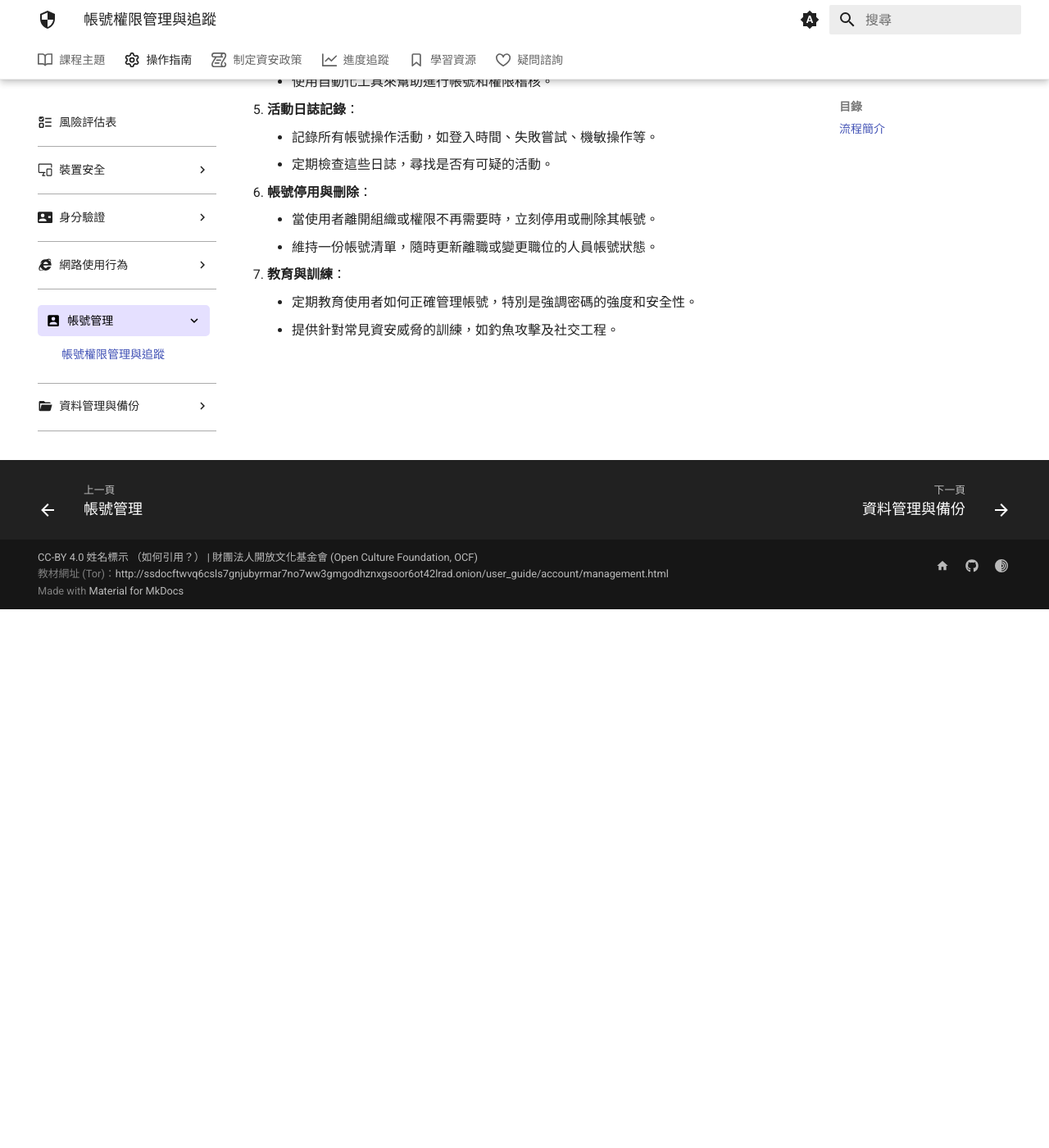
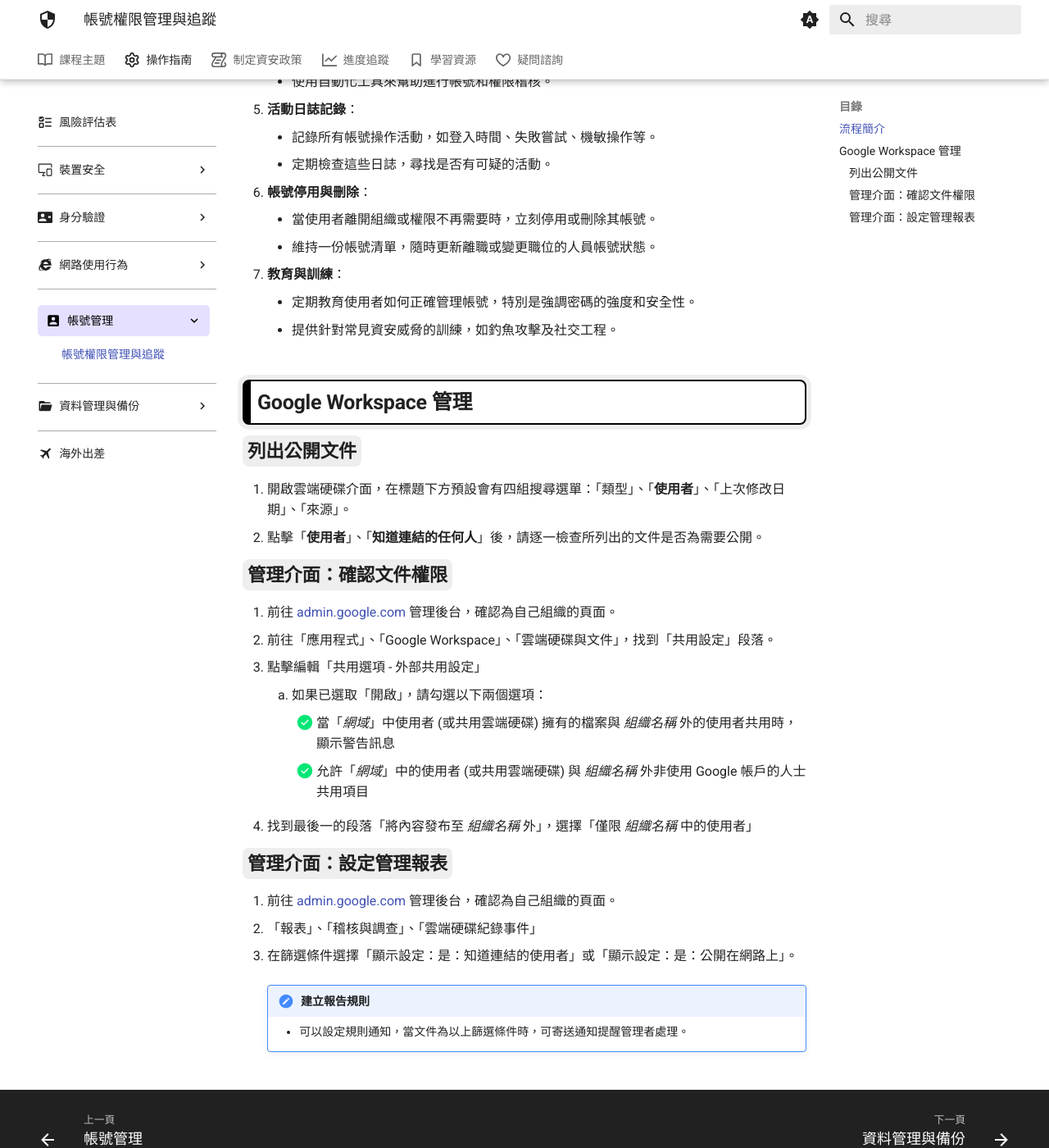
Before and after one commit to ocftw/ssd, an MkDocs documentation site: the page built from docs/user_guide/account/management.md, in a window 1280 px wide and 1400 px high, scrolled down 657 px. Shown: the whole window at 82% size. Built offline with MkDocs 1.6.1 and Material for MkDocs 9.7.7, drawn with Linux system fonts in a browser that asks for light colours; plug-ins that fetch from the network failed and are left out.

Commit message:
Update contents
Signed-off-by: Shield of Self-Defense (ocf.tw) <ssd@ocf.tw>

```diff
--- a/docs/user_guide/account/management.md
+++ b/docs/user_guide/account/management.md
@@ -35,3 +35,30 @@
 7. **教育與訓練**：
     - 定期教育使用者如何正確管理帳號，特別是強調密碼的強度和安全性。
     - 提供針對常見資安威脅的訓練，如釣魚攻擊及社交工程。
+
+## Google Workspace 管理
+
+### 列出公開文件
+
+1. 開啟雲端硬碟介面，在標題下方預設會有四組搜尋選單：「類型」、「**使用者**」、「上次修改日期」、「來源」。
+2. 點擊「**使用者**」、「**知道連結的任何人**」後，請逐一檢查所列出的文件是否為需要公開。
+
+### 管理介面：確認文件權限
+
+1. 前往 [admin.google.com](https://admin.google.com/){target="_blank"} 管理後台，確認為自己組織的頁面。
+2. 前往「應用程式」、「Google Workspace」、「雲端硬碟與文件」，找到「共用設定」段落。
+3. 點擊編輯「共用選項 - 外部共用設定」
+      1. 如果已選取「開啟」，請勾選以下兩個選項：
+         - [x] 當「_網域_」中使用者 (或共用雲端硬碟) 擁有的檔案與 _組織名稱_ 外的使用者共用時，顯示警告訊息
+         - [x] 允許「_網域_」中的使用者 (或共用雲端硬碟) 與 _組織名稱_ 外非使用 Google 帳戶的人士共用項目
+4. 找到最後一的段落「將內容發布至 _組織名稱_ 外」，選擇「僅限 _組織名稱_ 中的使用者」
+
+### 管理介面：設定管理報表
+
+1. 前往 [admin.google.com](https://admin.google.com/){target="_blank"} 管理後台，確認為自己組織的頁面。
+2. 「報表」、「稽核與調查」、「雲端硬碟紀錄事件」
+3. 在篩選條件選擇「顯示設定：是：知道連結的使用者」或「顯示設定：是：公開在網路上」。
+
+    !!! note "建立報告規則"
+
+        - 可以設定規則通知，當文件為以上篩選條件時，可寄送通知提醒管理者處理。
```
